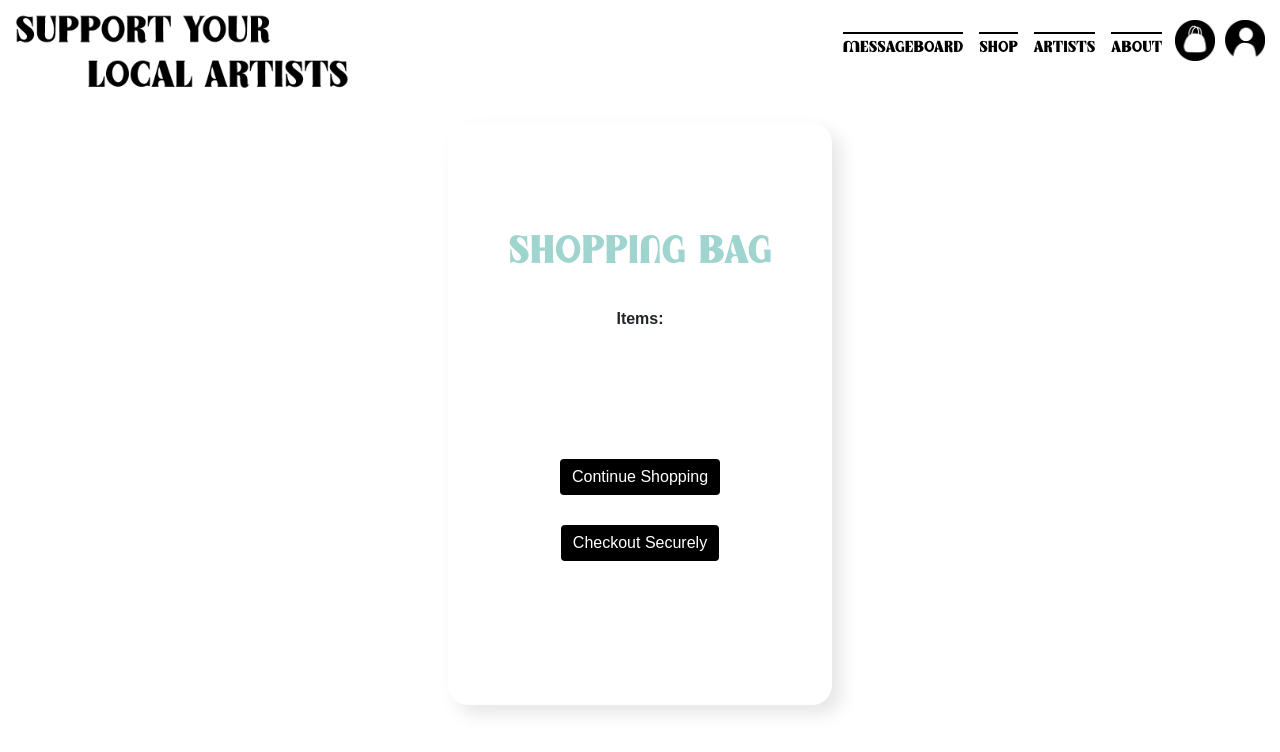
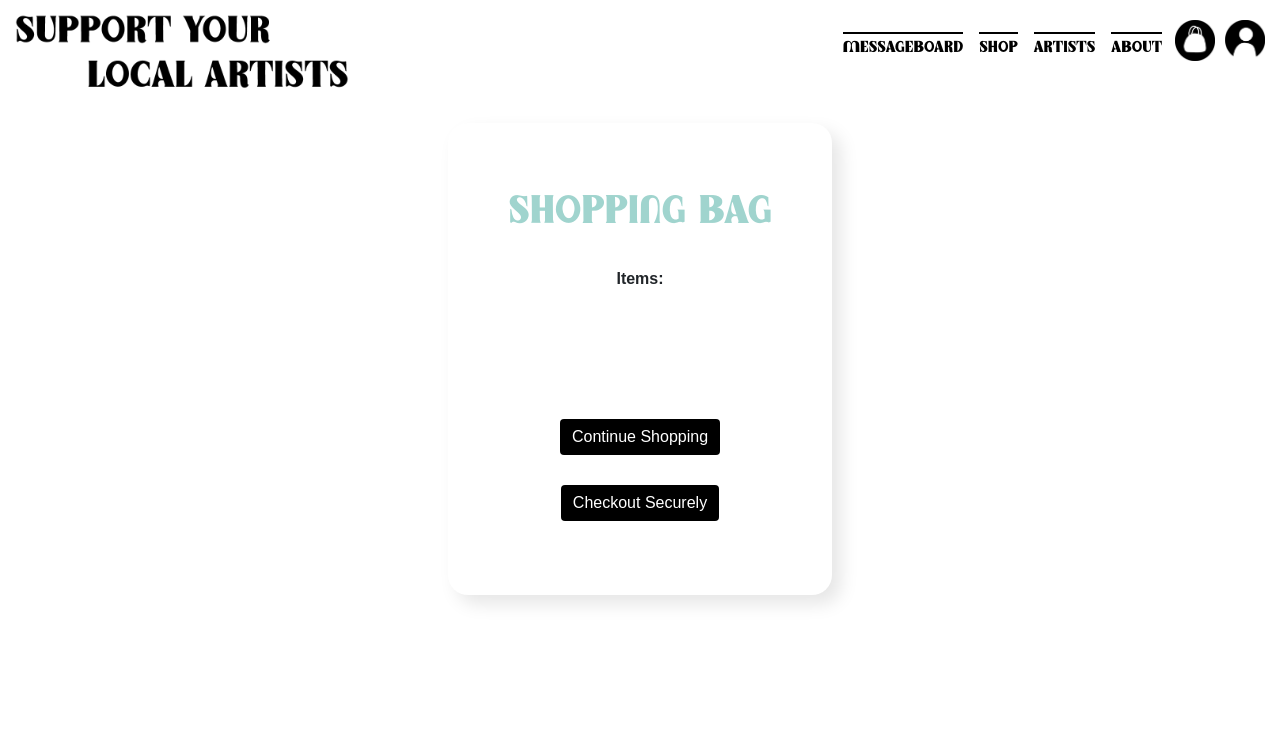
Before and after one commit to MikailMilissen/eindwerk_intecbrussel, a React (Create React App) app in the folder eindwerk_intecbrussel/: page /shopcart in a window 1280 px wide. Shown: the top 752 px of the page. Built offline with nearby package versions, Linux system fonts and the light colour scheme; no server answers.

Commit message:
small adjustments css

```diff
--- a/eindwerk_intecbrussel/src/components/ShopCart.js
+++ b/eindwerk_intecbrussel/src/components/ShopCart.js
@@ -23,8 +23,14 @@ function ShopCart({shopitems, title}) {
             </div>
 
             <br />
-            <Button className="additem__button">Continue Shopping</Button><br />
-            <Button className="additem__button">Checkout Securely</Button><br />
+            <Link to="/shop">
+                <Button className="additem__button" src="">Continue Shopping</Button>
+            </Link><br />
+
+            <Link to="/shop">
+                <Button className="additem__button">Checkout Securely</Button><br />
+            </Link>
+
             <br />
             </CardBody>
 
--- a/eindwerk_intecbrussel/src/components/style/Account.css
+++ b/eindwerk_intecbrussel/src/components/style/Account.css
@@ -17,8 +17,8 @@
     margin-right: 25%;
     margin-top: 2%;
 
-    padding-top: 100px;
-    padding-bottom: 100px;
+    padding-top: 60px !important;
+    padding-bottom: 30px !important;
 
     width: 50%;
 
@@ -54,7 +54,6 @@ width: 300px !important;
     align-items: center !important;
 
     height: 100px !important;
-    width: 20%;
 
     border: none;
     border-radius: 5px;
--- a/eindwerk_intecbrussel/src/components/style/Artist.css
+++ b/eindwerk_intecbrussel/src/components/style/Artist.css
@@ -14,20 +14,21 @@
     border: none !important;
     width: 400px !important;
     min-height: 250px !important;
-    border-radius: 20px;
+    border-radius: 20px !important;
     background: #ffffff;
     box-shadow: 13px 13px 26px #d9d9d9,
     -13px -13px 26px #ffffff;
  }
 
  h2{
+    text-align: left !important;
     font-family: poppins;
     font-weight: bold !important;
     color:#A0D4CE;
  }
 
 .Card__img{
-    border-radius: 8% !important;
+    border-radius: 20px !important;
 }
 
 .info__button{
```
Also changed, not shown: eindwerk_intecbrussel/public/images/sla ballonnen stapel wit.png (added).
